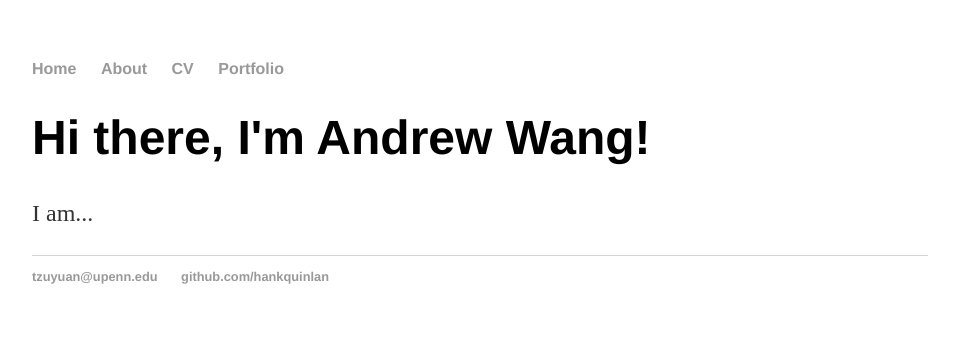
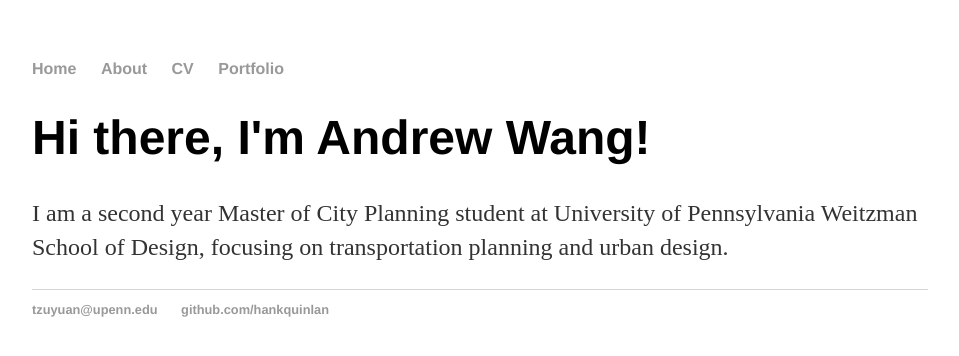
Before and after one commit to tzuyuanw/tzuyuanw.github.io, a Jekyll site: the page built from index.html, in a window 1280 px wide. Shown: the top 356 px of the page, without its empty margins (160-1119 px from the left). Built offline with Jekyll 4.4.1, drawn with Linux system fonts in a browser that asks for light colours.

Commit message:
Update index.html

```diff
--- a/index.html
+++ b/index.html
@@ -4,5 +4,6 @@ title: Andrew Wang
 ---
 <div class="blurb">
 	<h1>Hi there, I'm Andrew Wang!</h1>
-	<p>I am...</p>
+	<p>I am a second year Master of City Planning student at University of Pennsylvania Weitzman School of Design, focusing on
+	transportation planning and urban design. </p>
 </div><!-- /.blurb -->
```
